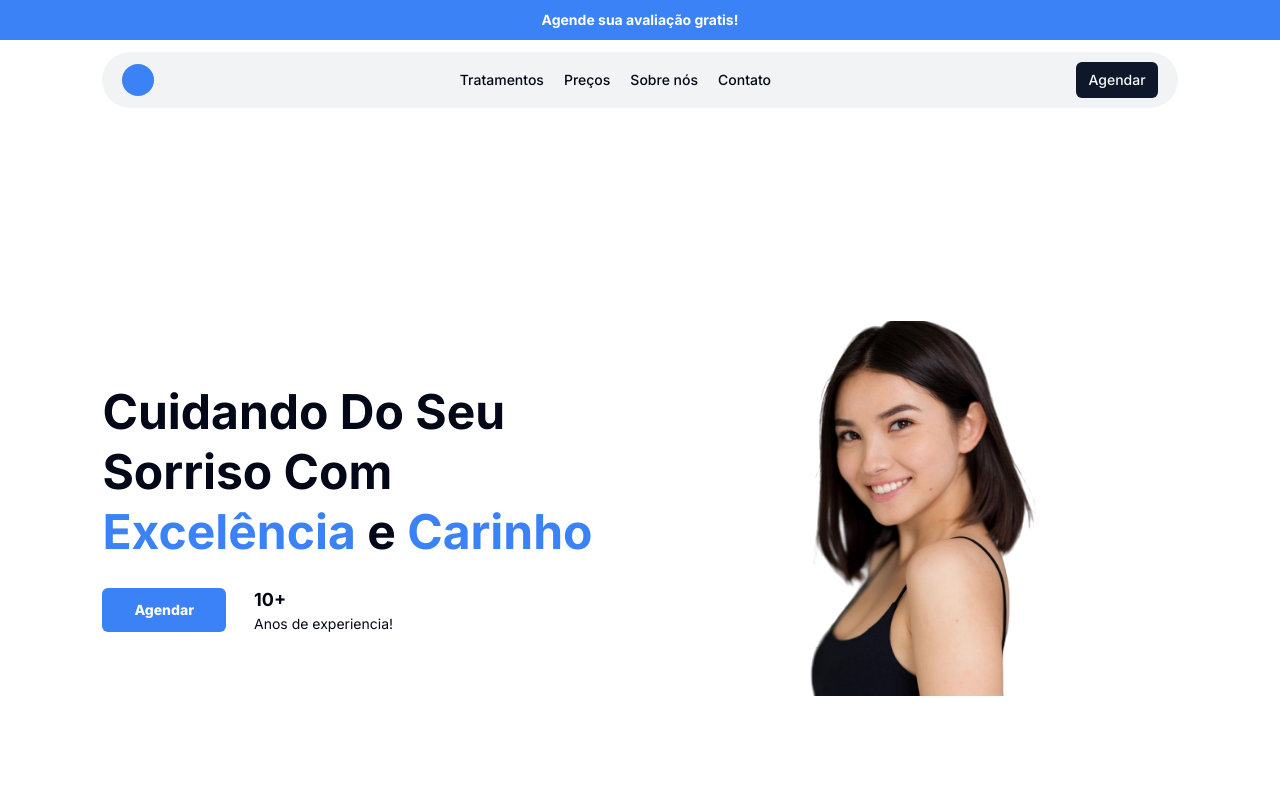
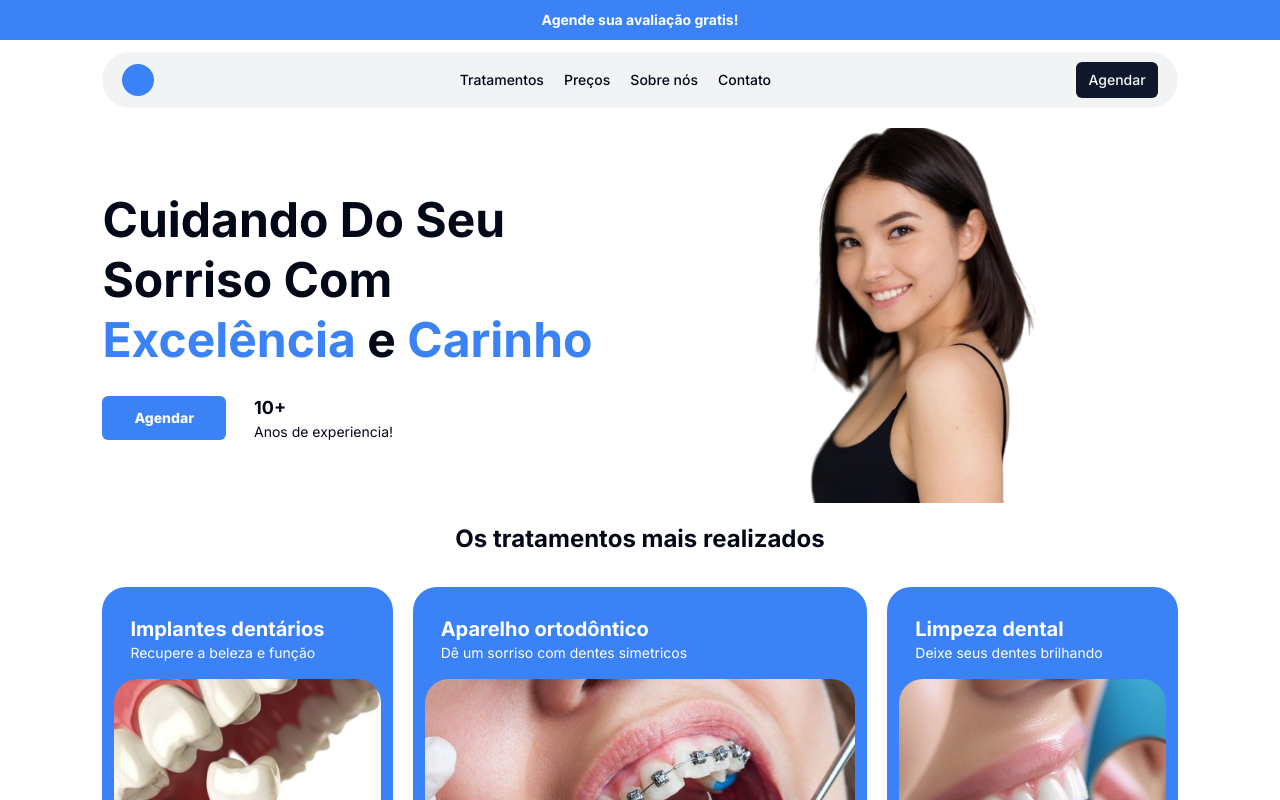
Before and after one commit to justheimsk/dentist-website-template, a Next.js app: page / in a window 1280 px wide. Shown: the top 800 px of the page. Built offline with nearby package versions, Linux system fonts and the light colour scheme.

Commit message:
chore: removed useless props & add support for all div element attributes

```diff
--- a/components/layout/Section.tsx
+++ b/components/layout/Section.tsx
@@ -1,13 +1,11 @@
-export type SectionProps = {
+export interface SectionProps extends React.HTMLAttributes<HTMLDivElement> {
   children: React.ReactNode;
-  ignoreNavbar?: boolean;
-  fullHeight?: boolean;
 }
 
 export function Section(props: SectionProps) {
   return (
     <>
-      <section className={`${props.fullHeight ? 'h-screen' : ''} flex items-center ${props.ignoreNavbar ? 'section__ignore-navbar' : ''}`}>{props.children}</section>
+      <section {...props} className={`mt-5 flex flex-col md:flex-row justify-center gap-8 lg:gap-0 lg:items-center ${props.className}`}> {props.children}</section >
     </>
   )
 }
```
